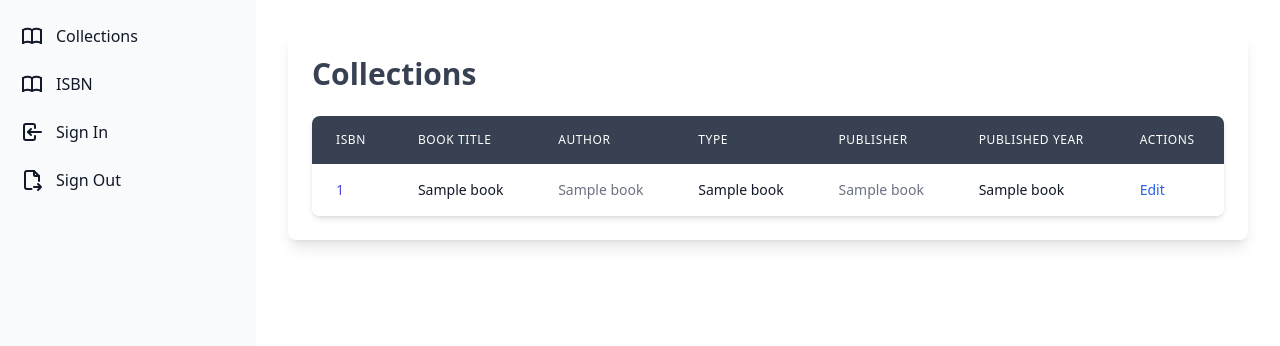
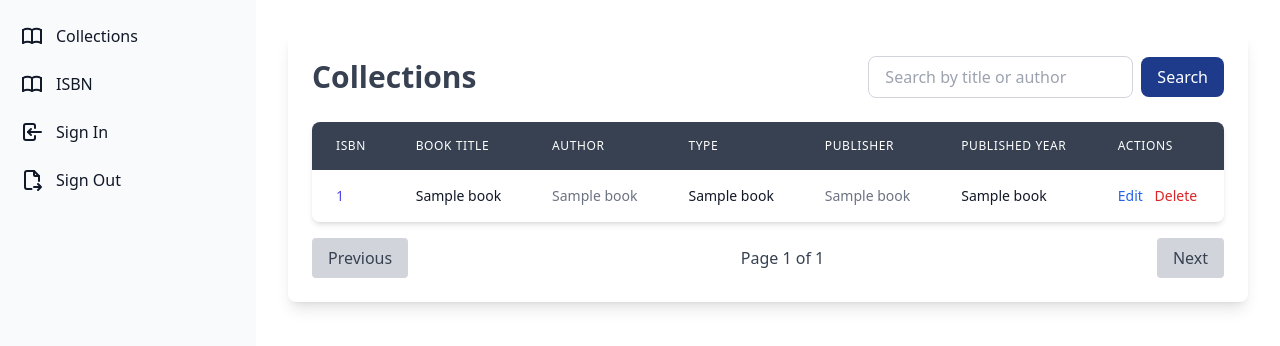
Before and after one commit to fromwindowstolinux/LMS, a FastAPI app: template templates/book-details.html in a window 1280 px wide. Shown: the top 346 px of the page. Run offline with FastAPI, Linux system fonts and the light colour scheme; the template is opened without the code that fills it: most values are stand-ins (such as "Sample title", 1, 10 or a date in 2020); some libraries are stand-ins or nearby versions.

Commit message:
details of book

```diff
--- a/templates/book-details.html
+++ b/templates/book-details.html
@@ -3,7 +3,19 @@
 {% block main %}
 <div class="p-8 sm:ml-64">
   <div class="bg-white rounded-lg shadow-lg p-6">
-    <h1 class="text-3xl font-bold text-gray-700 mb-6">Collections</h1>
+    <!-- Collections Header and Search Form -->
+    <div class="flex justify-between items-center mb-6">
+      <h1 class="text-3xl font-bold text-gray-700">Collections</h1>
+      <!-- Search Form -->
+      <form method="GET" action="/book-details" class="flex items-center space-x-2">
+        <input type="text" name="search" placeholder="Search by title or author"
+          class="w-full px-4 py-2 border border-gray-300 rounded-lg focus:outline-none focus:ring-2 focus:ring-blue-500"
+          value="{{ request.query_params.get('search', '') }}">
+        <button type="submit"
+          class="px-4 py-2 bg-blue-900 text-white rounded-lg hover:bg-blue-500">Search</button>
+      </form>
+    </div>
+
     <table class="min-w-full leading-normal shadow-md rounded-lg overflow-hidden">
       <thead>
         <tr class="bg-gray-700 text-white">
@@ -30,11 +42,35 @@
           <td class="px-6 py-4 whitespace-no-wrap text-sm font-medium">
             <!-- Edit Button -->
             <a href="/edit-book/{{ book[0] }}" class="text-blue-600 hover:underline">Edit</a>
+            <!-- Delete Button -->
+            <form method="POST" action="/delete-book/{{ book[0] }}" onsubmit="return confirm('Are you sure you want to delete this book?');" style="display:inline;">
+              <button type="submit" class="text-red-600 hover:underline ml-2">Delete</button>
+            </form>
           </td>
         </tr>
         {% endfor %}
       </tbody>
     </table>
+
+    <!-- Pagination Controls -->
+    <div class="mt-4 flex justify-between items-center">
+      <!-- Previous Page Button -->
+      {% if current_page > 1 %}
+      <a href="?limit={{ limit }}&offset={{ (current_page - 2) * limit }}&search={{ request.query_params.get('search', '') }}" class="px-4 py-2 bg-blue-600 text-white rounded hover:bg-blue-500">Previous</a>
+      {% else %}
+      <button disabled class="px-4 py-2 bg-gray-300 text-gray-700 rounded">Previous</button>
+      {% endif %}
+
+      <!-- Page Indicator -->
+      <span class="text-gray-700">Page {{ current_page }} of {{ total_pages }}</span>
+
+      <!-- Next Page Button -->
+      {% if current_page < total_pages %}
+      <a href="?limit={{ limit }}&offset={{ current_page * limit }}&search={{ request.query_params.get('search', '') }}" class="px-4 py-2 bg-blue-600 text-white rounded hover:bg-blue-500">Next</a>
+      {% else %}
+      <button disabled class="px-4 py-2 bg-gray-300 text-gray-700 rounded">Next</button>
+      {% endif %}
+    </div>
   </div>
 </div>
 {% endblock %}
```
